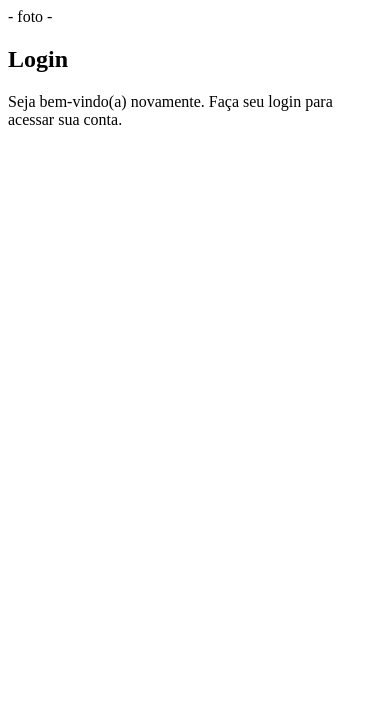
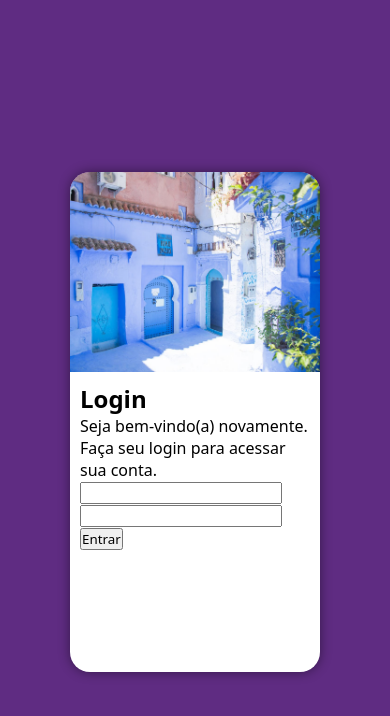
Before and after one commit to JuanDLucas/projeto-login, a plain HTML site: page index.html in a window 390 px wide. Drawn offline with Linux system fonts and the light colour scheme.

Commit message:
configurando tela mobile

```diff
--- a/estilos/style.css
+++ b/estilos/style.css
@@ -5,3 +5,50 @@
   #49a09d verde
   #5f2c82 lilás
 */
+
+* {
+  font-family: system-ui, -apple-system, BlinkMacSystemFont, 'Segoe UI', Roboto, Oxygen, Ubuntu, Cantarell, 'Open Sans', 'Helvetica Neue', sans-serif;
+  padding: 0px;
+  margin: 0px;
+  box-sizing: border-box;
+}
+
+body, html {
+  background-color: #5f2c82;
+  height: 100vh;
+  width: 100vw;
+}
+
+main {
+  position: relative;
+  height: 100vh;
+  width: 100vw;
+}
+
+section#login {
+  position: absolute;
+  top: 50%;
+  left: 50%;
+  transform: translate(-50%, -50%);
+  overflow: hidden;
+
+  background-color: white;
+  height: 500px;
+  width: 250px;
+  border-radius: 20px;
+  box-shadow: 0px 0px 12px rgba(0, 0, 0, 0.452);
+}
+
+section#login > div#img {
+  display: block;
+  background: #5f2c82 url(../imagens/azul.jpg);
+  background-size: cover;
+  background-repeat: no-repeat;
+  background-position: right;
+  height: 200px;
+}
+
+section#login > div#form {
+  display: block;
+  padding: 10px;
+}
--- a/index.html
+++ b/index.html
@@ -10,12 +10,23 @@
     <main>
         <section id="login">
             <div id="img">
-                - foto -
+                <!-- img carregada em CSS-->
             </div>
+
             <div id="form">
                 <h1>Login</h1>
                 <p>Seja bem-vindo(a) novamente. Faça seu login para acessar sua conta.</p>
                 <form action="login.php" method="post">
+
+                    <p>
+                        <input type="email" name="" id="">
+                    </p>
+                    <p>
+                        <input type="password" name="" id="">
+                    </p>
+                    <p>
+                    <input type="submit" value="Entrar">
+                    </p>
 
                 </form>
             </div>
```
